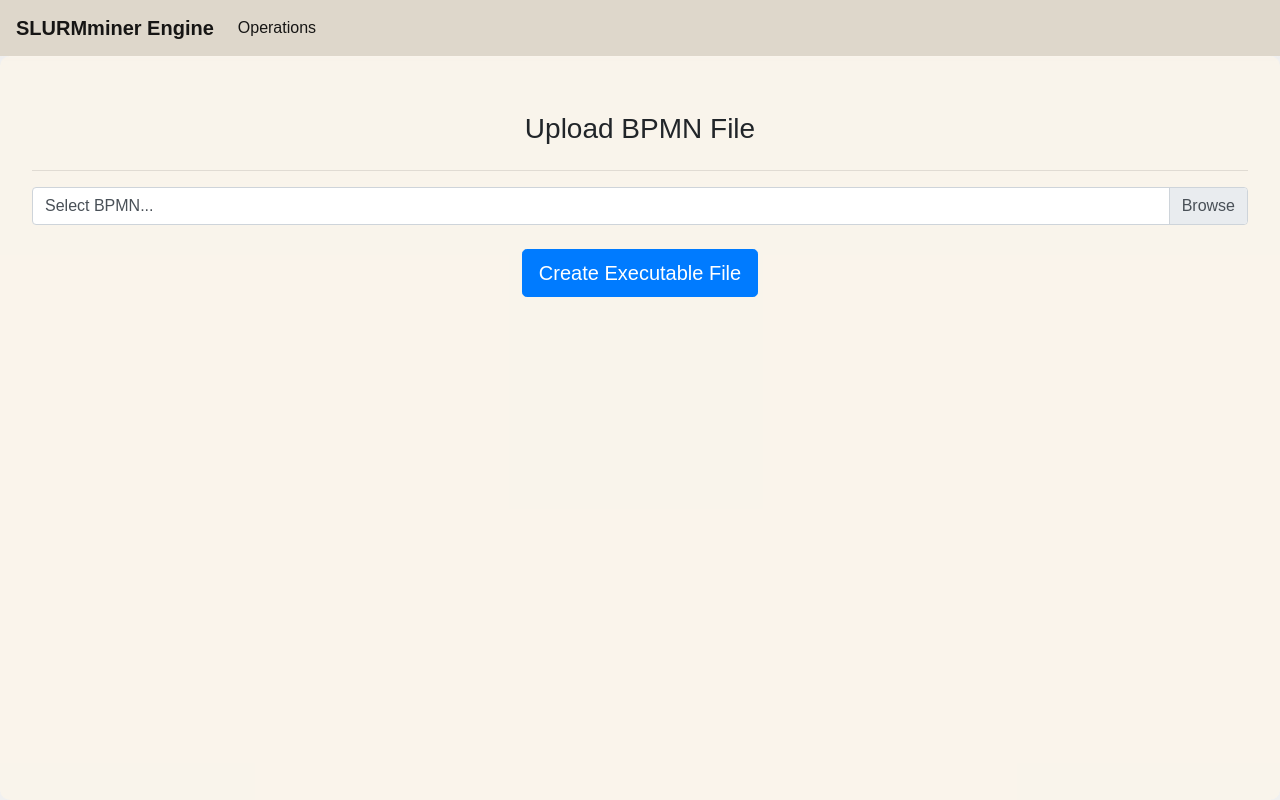
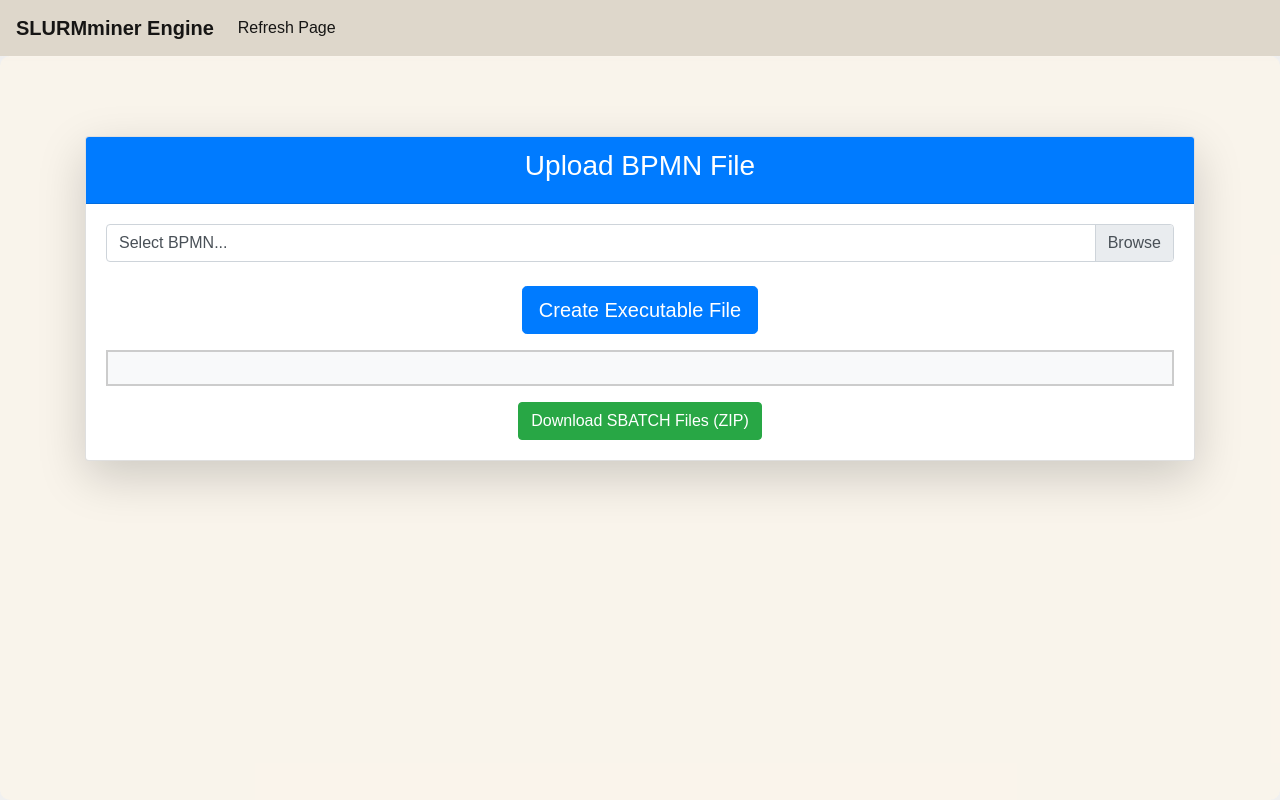
Before and after one commit to zasab/SLURMminer_Engine, a Flask app: page / in a window 1280 px wide. Run offline with Flask 3, Linux system fonts and the light colour scheme; some libraries are stand-ins or nearby versions.

Commit message:
make the front end more beautiful

```diff
--- a/templates/base.html
+++ b/templates/base.html
@@ -54,7 +54,7 @@
         <div class="collapse navbar-collapse" id="navbarNav">
             <ul class="navbar-nav">
                 <li class="nav-item active">
-                    <a class="nav-link" href="/homepage">Operations <span class="sr-only">(current)</span></a>
+                    <a class="nav-link" href="/homepage">Refresh Page <span class="sr-only">(current)</span></a>
                 </li>
             </ul>
         </div>
--- a/templates/homepage.html
+++ b/templates/homepage.html
@@ -1,33 +1,40 @@
 {% extends "base.html" %}
-{% block title %}Upload BPMN Page{% endblock %}
+{% block title %}Upload BPMN File{% endblock %}
 {% block content %}
+<div class="container mt-5">
     <div class="row">
-    <div class="col-md-12">
-        <div class="d-flex justify-content-center mt-4">
+        <div class="col-md-12 offset-md-0">
+            <div class="card shadow-lg">
+                <div class="card-header bg-primary text-white text-center">
                     <h3>Upload BPMN File</h3>
                 </div>
-        <hr>
+                <div class="card-body">
                     <form method="POST" enctype="multipart/form-data">
                         <div class="form-group">
-                <div class="row">
-                    <div class="col">
                             <div class="custom-file">
-                            <input oninput="filesize(this);" type="file" class="custom-file-input" name="bpmn_file" id="bpmn_file">
+                                <input oninput="filesize(this);" type="file" class="custom-file-input" name="bpmn_file" id="bpmn_file" required>
                                 <label class="custom-file-label" for="bpmn_file">Select BPMN...</label>
                             </div>
                         </div>
-                </div>
-                <div class="d-flex justify-content-center mt-4">
+                        <div class="text-center mt-4">
                             <button type="submit" class="btn btn-primary btn-lg" id="create-exe-btn">
                                 <span id="create-exe-btn-spinner" class="d-none spinner-border spinner-border-sm mr-2"></span>
                                 Create Executable File
                             </button>
                         </div>
-                <div class="d-flex justify-content-center mt-3">
+                        <div class="text-center mt-3">
                             <div id="status-message"></div>
                         </div>
+                        <div class="mt-3">
+                            <pre id="sbatch-file-content" class="p-3" style="border: 2px solid #ccc; background-color: #f8f9fa; max-height: 300px; overflow-y: auto;"></pre>
+                        </div>
+                        <div class="text-center mt-3">
+                            <a href="/download_sbatch_file" class="btn btn-success">Download SBATCH Files (ZIP)</a>
                         </div>
                     </form>
+                </div>
+            </div>
+        </div>
     </div>
 </div>
 {% endblock %}
@@ -81,6 +88,7 @@
                     $('#create-exe-btn').prop('disabled', false);
                     $('#create-exe-btn-spinner').addClass('d-none');
                     updateResponseMessage(data.msg, false);
+                    document.getElementById('sbatch-file-content').textContent = data.sbatch_file_content;
                 },
                 error: function(error) {
                     $('#create-exe-btn').prop('disabled', false);
```
Also changed, not shown: APIs/slurm_script_api.py (+24 -3 lines). Lines whose indentation alone changed are shown as unchanged.
